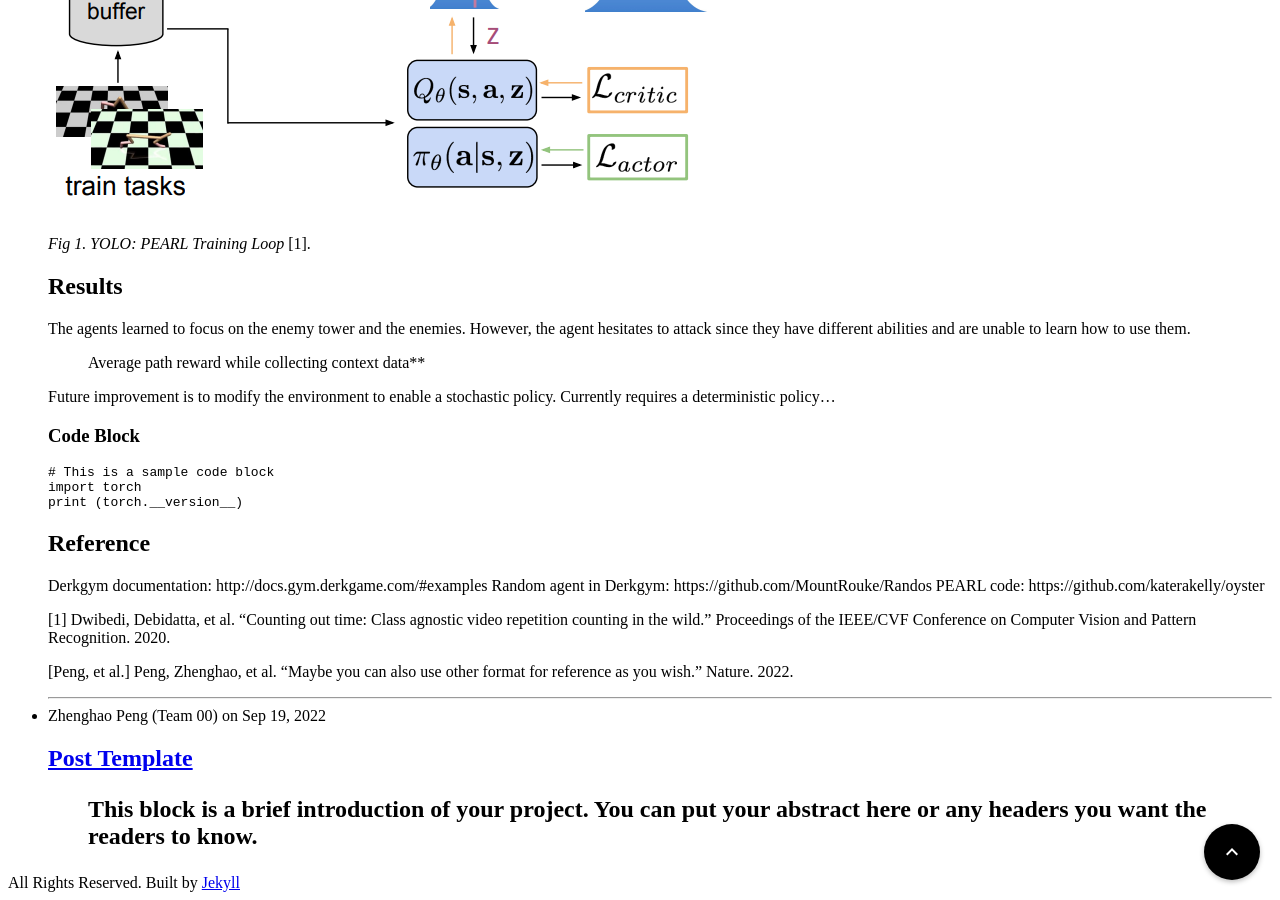
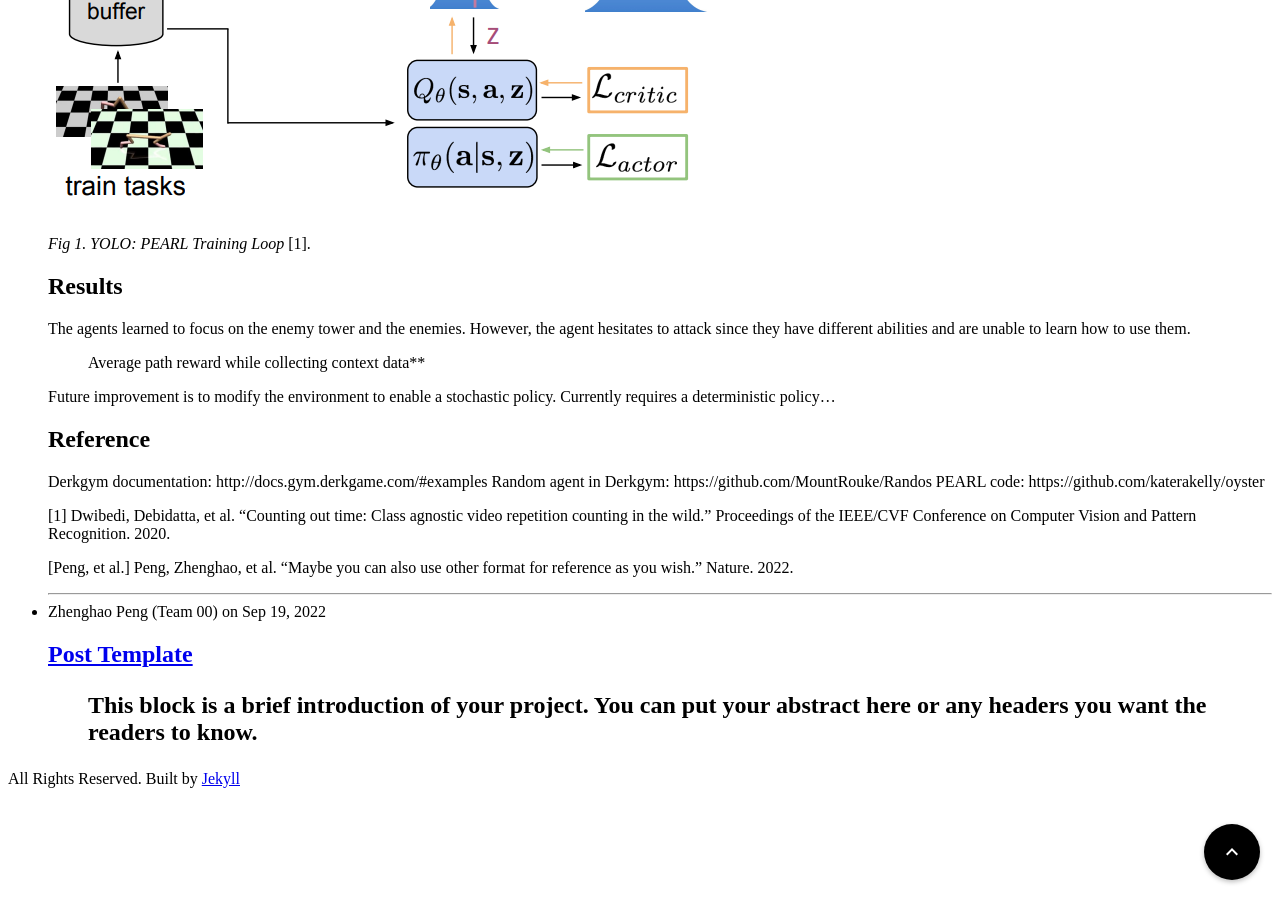
Before and after one commit to ucla-rlcourse/CS269-projects-2022fall, a Jekyll site: the page built from index.html, in a window 1280 px wide and 900 px high, scrolled down 1893 px. Built offline with Jekyll 4.4.1, drawn with Linux system fonts in a browser that asks for light colours.

Commit message:
Update 2022-09-19-team21.md

````diff
--- a/_posts/2022-09-19-team21.md
+++ b/_posts/2022-09-19-team21.md
@@ -93,17 +93,6 @@ The agents learned to focus on the enemy tower and the enemies. However, the age
 Future improvement is to modify the environment to enable a stochastic policy. Currently requires a deterministic policy...
 
 
-
-
-
-
-### Code Block
-```
-# This is a sample code block
-import torch
-print (torch.__version__)
-```
-
 ## Reference
 Derkgym documentation: http://docs.gym.derkgame.com/#examples
 Random agent in Derkgym: https://github.com/MountRouke/Randos
````
